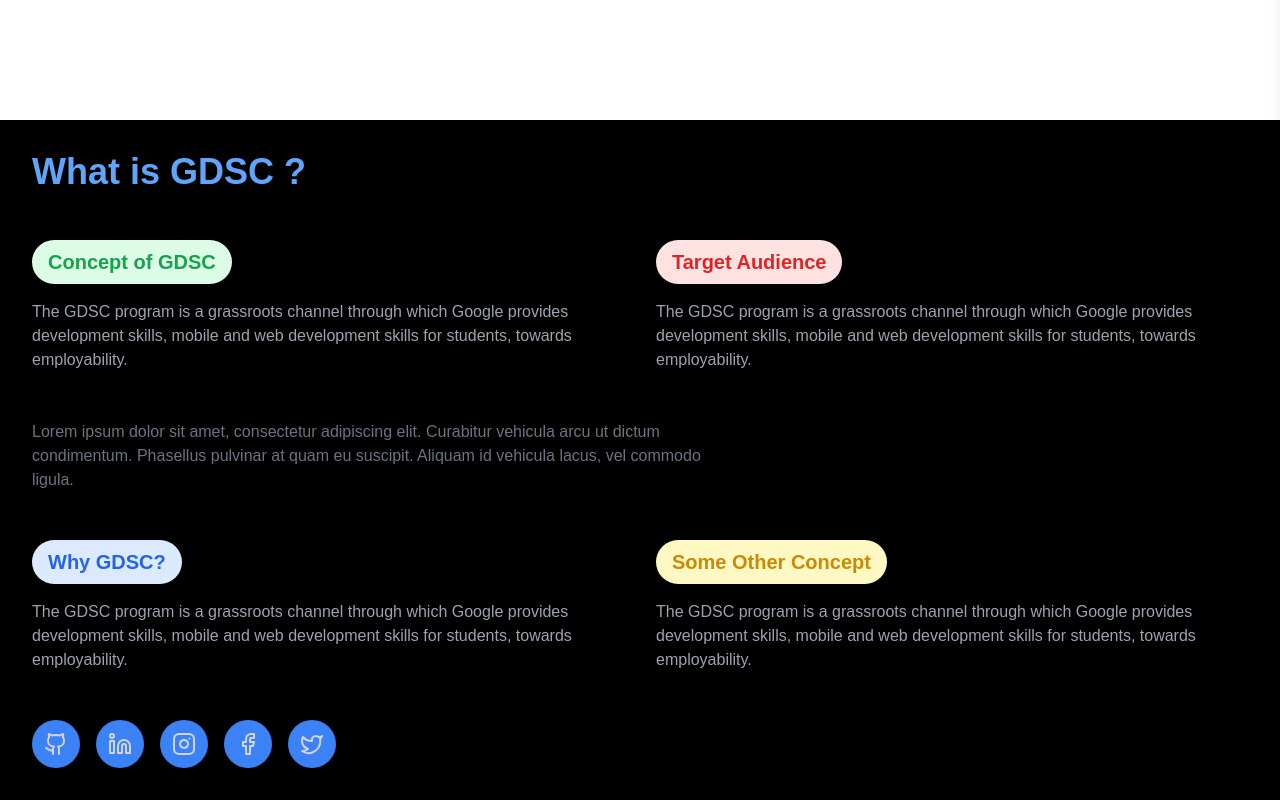
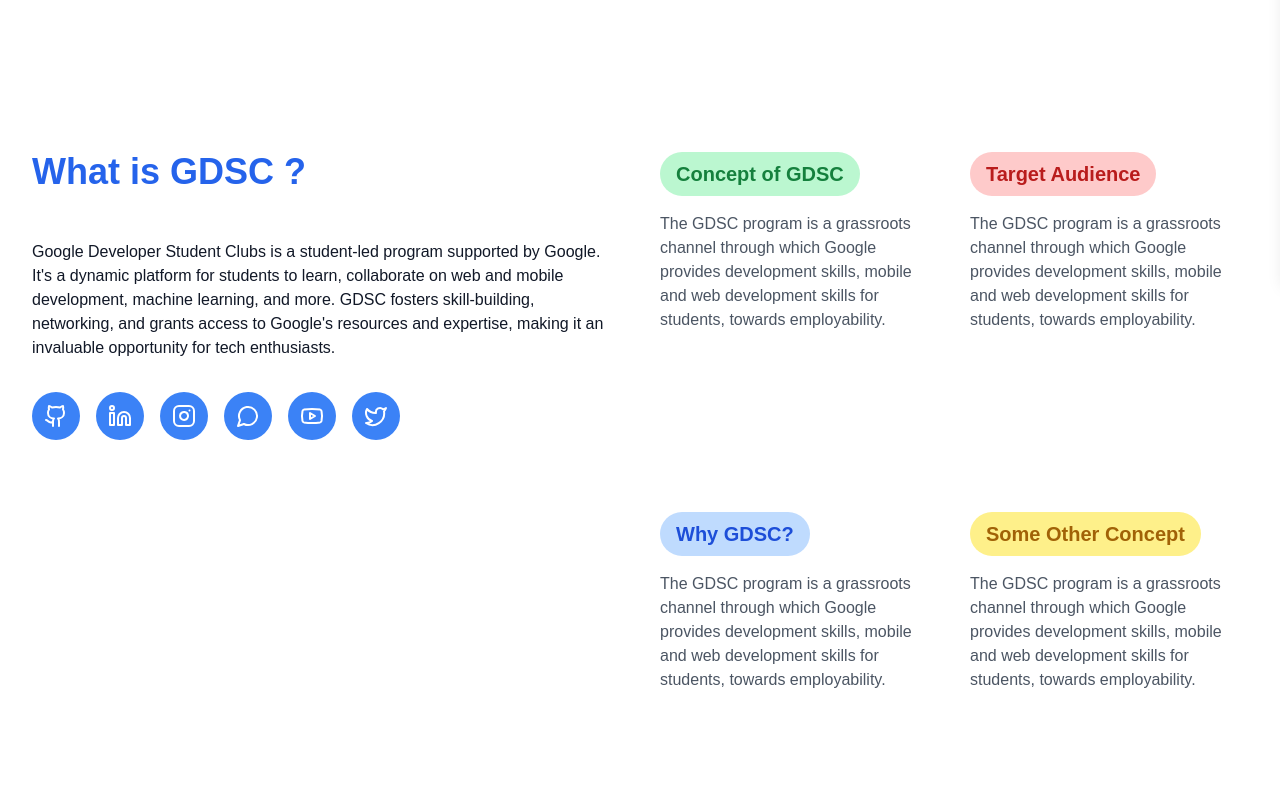
Before and after one commit to DSC-DYPCOE/GDGC3.0, a Next.js app: page / in a window 1280 px wide. Shown: the part 520-1320 px from the top of the page. Built offline with nearby package versions, Linux system fonts and the light colour scheme.

Commit message:
Info section done

```diff
--- a/app/(home)/_component.jsx/Info.jsx
+++ b/app/(home)/_component.jsx/Info.jsx
@@ -1,58 +1,31 @@
-'use client'
+"use client";
 
-import { motion } from 'framer-motion'
-import { Github, Linkedin, Instagram, Facebook, Twitter } from 'lucide-react'
-import Link from 'next/link'
+import { motion } from "framer-motion";
+import {
+  Github,
+  Linkedin,
+  Instagram,
+  Facebook,
+  Twitter,
+  Youtube,
+  MessageCircle,
+} from "lucide-react";
+import Link from "next/link";
 
 export default function GDSCSection() {
   return (
-    <div className="min-h-screen bg-black text-gray-300 p-8">
+    <div className="min-h-screen grid gap-10 md:grid-cols-2 bg-white dark:bg-black text-gray-800 dark:text-gray-300 p-8">
       {/* Main Heading - Slide from left */}
+      <div>
         <motion.h1
           initial={{ x: -100, opacity: 0 }}
           whileInView={{ x: 0, opacity: 1 }}
           viewport={{ margin: "-100px" }}
           transition={{ duration: 0.6 }}
-        className="text-4xl font-bold text-blue-400 mb-12"
+          className="text-4xl font-bold text-blue-600 dark:text-blue-400 mb-12"
         >
           What is GDSC ?
         </motion.h1>
-
-      <div className="grid md:grid-cols-2 gap-8 mb-12">
-        {/* Concept Box - Fade in from bottom */}
-        <motion.div
-          initial={{ y: 50, opacity: 0 }}
-          whileInView={{ y: 0, opacity: 1 }}
-          viewport={{ margin: "-100px" }}
-          transition={{ duration: 0.6 }}
-          className="space-y-4"
-        >
-          <div className="inline-block bg-green-100 text-green-600 px-4 py-2 rounded-full text-xl font-semibold">
-            Concept of GDSC
-          </div>
-          <p className="text-gray-400">
-            The GDSC program is a grassroots channel through which Google provides development skills,
-            mobile and web development skills for students, towards employability.
-          </p>
-        </motion.div>
-
-        {/* Target Audience Box - Fade in from bottom with delay */}
-        <motion.div
-          initial={{ y: 50, opacity: 0 }}
-          whileInView={{ y: 0, opacity: 1 }}
-          viewport={{ margin: "-100px" }}
-          transition={{ duration: 0.6, delay: 0.2 }}
-          className="space-y-4"
-        >
-          <div className="inline-block bg-red-100 text-red-600 px-4 py-2 rounded-full text-xl font-semibold">
-            Target Audience
-          </div>
-          <p className="text-gray-400">
-            The GDSC program is a grassroots channel through which Google provides development skills,
-            mobile and web development skills for students, towards employability.
-          </p>
-        </motion.div>
-      </div>
 
         {/* Description - Slide from right */}
         <motion.p
@@ -60,62 +33,49 @@
           whileInView={{ x: 0, opacity: 1 }}
           viewport={{ margin: "-100px" }}
           transition={{ duration: 0.6 }}
-        className="text-gray-500 mb-12 max-w-2xl"
+          className="text-gray-900 dark:text-gray-200 max-w-xl"
         >
-        Lorem ipsum dolor sit amet, consectetur adipiscing elit. Curabitur vehicula arcu ut dictum condimentum.
-        Phasellus pulvinar at quam eu suscipit. Aliquam id vehicula lacus, vel commodo ligula.
+          Google Developer Student Clubs is a student-led program supported by
+          Google. It's a dynamic platform for students to learn, collaborate on
+          web and mobile development, machine learning, and more. GDSC fosters
+          skill-building, networking, and grants access to Google's resources
+          and expertise, making it an invaluable opportunity for tech
+          enthusiasts.
         </motion.p>
-
-      <div className="grid md:grid-cols-2 gap-8 mb-12">
-        {/* Why GDSC Box - Fade in from bottom */}
-        <motion.div
-          initial={{ y: 50, opacity: 0 }}
-          whileInView={{ y: 0, opacity: 1 }}
-          viewport={{ margin: "-100px" }}
-          transition={{ duration: 0.6 }}
-          className="space-y-4"
-        >
-          <div className="inline-block bg-blue-100 text-blue-600 px-4 py-2 rounded-full text-xl font-semibold">
-            Why GDSC?
-          </div>
-          <p className="text-gray-400">
-            The GDSC program is a grassroots channel through which Google provides development skills,
-            mobile and web development skills for students, towards employability.
-          </p>
-        </motion.div>
-
-        {/* Some Other Concept Box - Fade in from bottom with delay */}
-        <motion.div
-          initial={{ y: 50, opacity: 0 }}
-          whileInView={{ y: 0, opacity: 1 }}
-          viewport={{ margin: "-100px" }}
-          transition={{ duration: 0.6, delay: 0.2 }}
-          className="space-y-4"
-        >
-          <div className="inline-block bg-yellow-100 text-yellow-600 px-4 py-2 rounded-full text-xl font-semibold">
-            Some Other Concept
-          </div>
-          <p className="text-gray-400">
-            The GDSC program is a grassroots channel through which Google provides development skills,
-            mobile and web development skills for students, towards employability.
-          </p>
-        </motion.div>
-      </div>
 
         {/* Social Icons - Fade in from bottom one by one */}
         <motion.div
-        className="flex gap-4"
+          className="flex gap-4 mt-8 flex-wrap"
           initial={{ y: 30, opacity: 0 }}
           whileInView={{ y: 0, opacity: 1 }}
           viewport={{ margin: "-100px" }}
           transition={{ duration: 0.6 }}
         >
           {[
-          { icon: Github, href: '#' },
-          { icon: Linkedin, href: '#' },
-          { icon: Instagram, href: '#' },
-          { icon: Facebook, href: '#' },
-          { icon: Twitter, href: '#' },
+            {
+              icon: Github,
+              href: "https://github.com/DSC-DYPCOE",
+            },
+            {
+              icon: Linkedin,
+              href: "https://www.linkedin.com/company/dsc-dypcoe/",
+            },
+            {
+              icon: Instagram,
+              href: "https://www.instagram.com/gdsc_dypcoe/",
+            },
+            {
+              icon: MessageCircle,
+              href: "https://discord.com/invite/AjHxR5D5rE",
+            },
+            {
+              icon: Youtube,
+              href: "https://www.youtube.com/channel/UC6xM36BdV14BF76PtpvZJPw",
+            },
+            {
+              icon: Twitter,
+              href: "https://x.com/DSC_DYPCOE",
+            },
           ].map((social, index) => (
             <motion.div
               key={index}
@@ -126,13 +86,65 @@
             >
               <Link
                 href={social.href}
-              className="bg-blue-500 p-3 rounded-full hover:bg-blue-600 transition-colors inline-block"
+                target="_blank"
+                rel="noopener noreferrer"
+                className="bg-blue-500 dark:bg-blue-600 p-3 rounded-full hover:bg-blue-600 dark:hover:bg-blue-700 transition-colors inline-block"
               >
-              <social.icon className="w-6 h-6" />
+                <social.icon className="w-6 h-6 text-white dark:text-gray-900" />
               </Link>
             </motion.div>
           ))}
         </motion.div>
       </div>
-  )
+
+      <div className="grid md:grid-cols-2 gap-8 mb-12">
+        {[
+          {
+            title: "Concept of GDSC",
+            description:
+              "The GDSC program is a grassroots channel through which Google provides development skills, mobile and web development skills for students, towards employability.",
+            bgColor: "bg-green-200",
+            textColor: "text-green-700",
+          },
+          {
+            title: "Target Audience",
+            description:
+              "The GDSC program is a grassroots channel through which Google provides development skills, mobile and web development skills for students, towards employability.",
+            bgColor: "bg-red-200",
+            textColor: "text-red-700",
+          },
+          {
+            title: "Why GDSC?",
+            description:
+              "The GDSC program is a grassroots channel through which Google provides development skills, mobile and web development skills for students, towards employability.",
+            bgColor: "bg-blue-200",
+            textColor: "text-blue-700",
+          },
+          {
+            title: "Some Other Concept",
+            description:
+              "The GDSC program is a grassroots channel through which Google provides development skills, mobile and web development skills for students, towards employability.",
+            bgColor: "bg-yellow-200",
+            textColor: "text-yellow-700",
+          },
+        ].map((box, index) => (
+          <motion.div
+            key={index}
+            initial={{ y: 50, opacity: 0 }}
+            whileInView={{ y: 0, opacity: 1 }}
+            viewport={{ margin: "-100px" }}
+            transition={{ duration: 0.6, delay: index * 0.2 }}
+            className="space-y-4"
+          >
+            <div
+              className={`inline-block ${box.bgColor} text-xl font-semibold px-4 py-2 rounded-full ${box.textColor}`}
+            >
+              {box.title}
+            </div>
+            <p className="text-gray-600 dark:text-gray-400">{box.description}</p>
+          </motion.div>
+        ))}
+      </div>
+    </div>
+  );
 }
```
Lines whose indentation alone changed are shown as unchanged.
